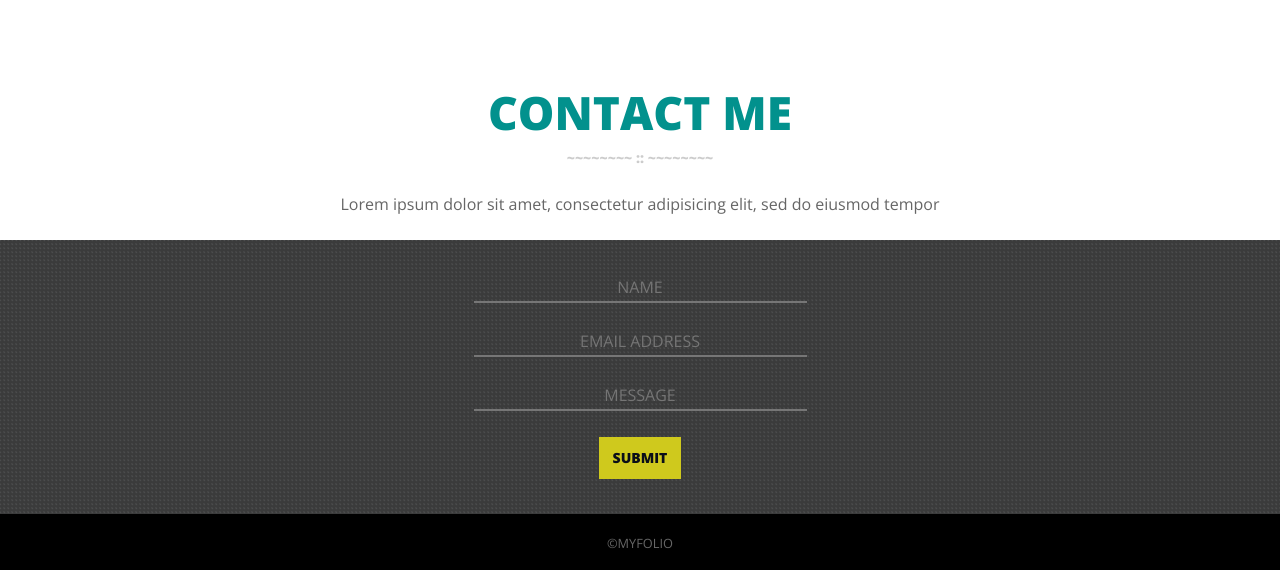
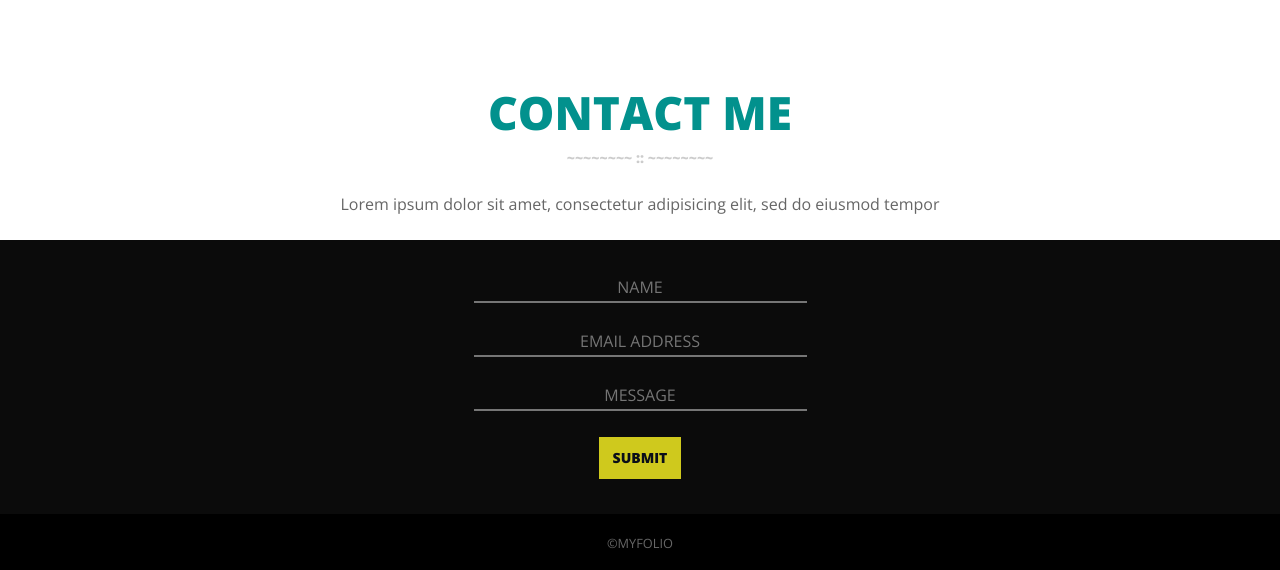
Before and after one commit to cjwd/iugo-myfolio, a PHP site: page / in a window 1280 px wide. Shown: the part 5199-5769 px from the top of the page. Run offline with PHP 8.4, Linux system fonts and the light colour scheme; some libraries are stand-ins or nearby versions.

Commit message:
Adjust bg color of contact form, house clean unnecessary imgs

```diff
--- a/resources/css/less/ui/sections.less
+++ b/resources/css/less/ui/sections.less
@@ -102,7 +102,7 @@
 }
 
 .contact-form {
-    background:#333 url('imgs/absurdidad.png') 0 0 repeat;
+    background-color:#0b0b0b;
     padding: 2.1875rem 0;
     label {
         display:none;
--- a/resources/css/style.css
+++ b/resources/css/style.css
@@ -3706,7 +3706,7 @@ label,
   padding-bottom: 0;
 }
 .contact-form {
-  background: #333333 url('imgs/absurdidad.png') 0 0 repeat;
+  background-color: #0b0b0b;
   padding: 2.1875rem 0;
 }
 .contact-form label {
```
Also changed, not shown: resources/css/imgs/absurdidad.png (deleted), resources/css/imgs/absurdidad_@2X.png (deleted).
